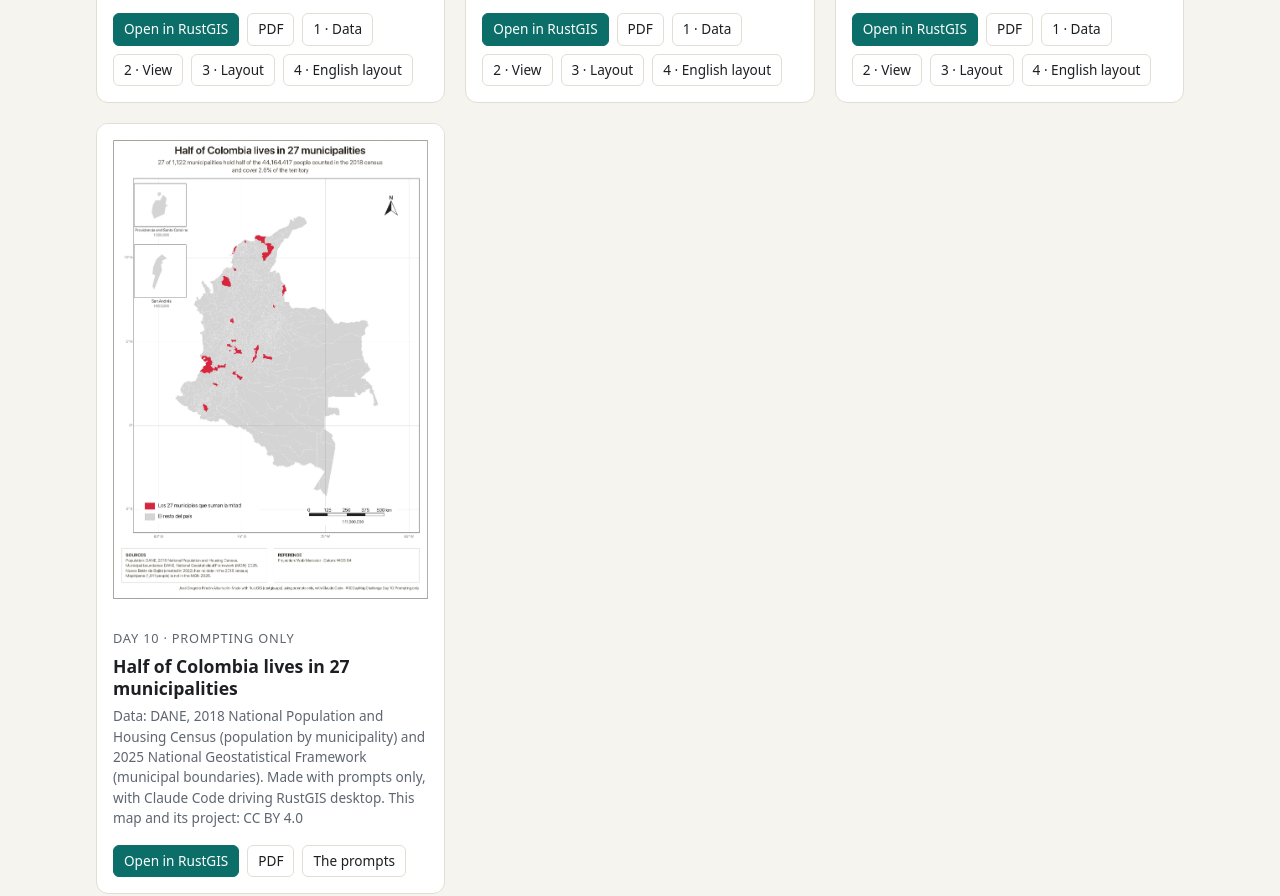
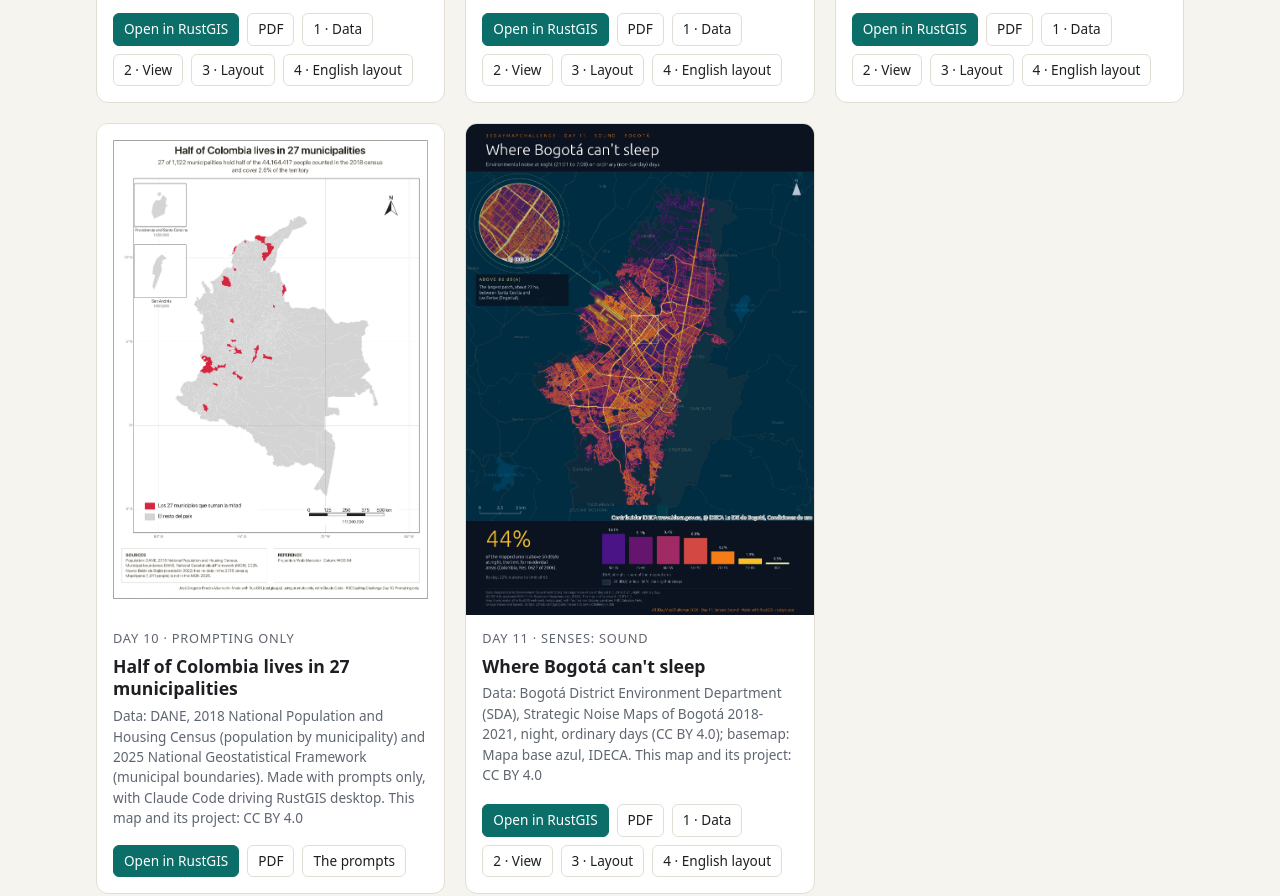
Before and after one commit to jgregoriorincon/30DayMapChallenge-2026, a plain HTML site: page index.html in a window 1280 px wide. Shown: the part 2474-3370 px from the top of the page. Drawn offline with Linux system fonts and the light colour scheme.

Commit message:
feat: day 11, where Bogotá can't sleep (night noise)

```diff
--- a/index.html
+++ b/index.html
@@ -115,6 +115,9 @@
     { n: 10, theme: "Prompting only", prompts: true,
       title: { es: "La mitad de Colombia vive en 27 municipios", en: "Half of Colombia lives in 27 municipalities" },
       data: { es: "DANE, Censo Nacional de Población y Vivienda 2018 (población por municipio) y Marco Geoestadístico Nacional 2025 (límites municipales). Hecho solo con prompts, con Claude Code manejando RustGIS de escritorio. Este mapa y su proyecto: CC BY 4.0", en: "DANE, 2018 National Population and Housing Census (population by municipality) and 2025 National Geostatistical Framework (municipal boundaries). Made with prompts only, with Claude Code driving RustGIS desktop. This map and its project: CC BY 4.0" } },
+    { n: 11, theme: "Senses: Sound",
+      title: { es: "¿Dónde no duerme Bogotá?", en: "Where Bogotá can't sleep" },
+      data: { es: "Secretaría Distrital de Ambiente, Mapas Estratégicos de Ruido de Bogotá 2018-2021, nocturno, jornada ordinaria (CC BY 4.0); mapa base: Mapa base azul, IDECA. Este mapa y su proyecto: CC BY 4.0", en: "Bogotá District Environment Department (SDA), Strategic Noise Maps of Bogotá 2018-2021, night, ordinary days (CC BY 4.0); basemap: Mapa base azul, IDECA. This map and its project: CC BY 4.0" } },
   ];
 
   const BASE = "https://jgregoriorincon.github.io/30DayMapChallenge-2026/";
```
Also changed, not shown: results/day-11/day-11-en.webp (added), results/day-11/day-11-es.webp (added), scripts/day-11/01-data.txt (added), scripts/day-11/02-view.txt (added), scripts/day-11/03-layout.txt (added), scripts/day-11/04-english.txt (added), 5 other files.
